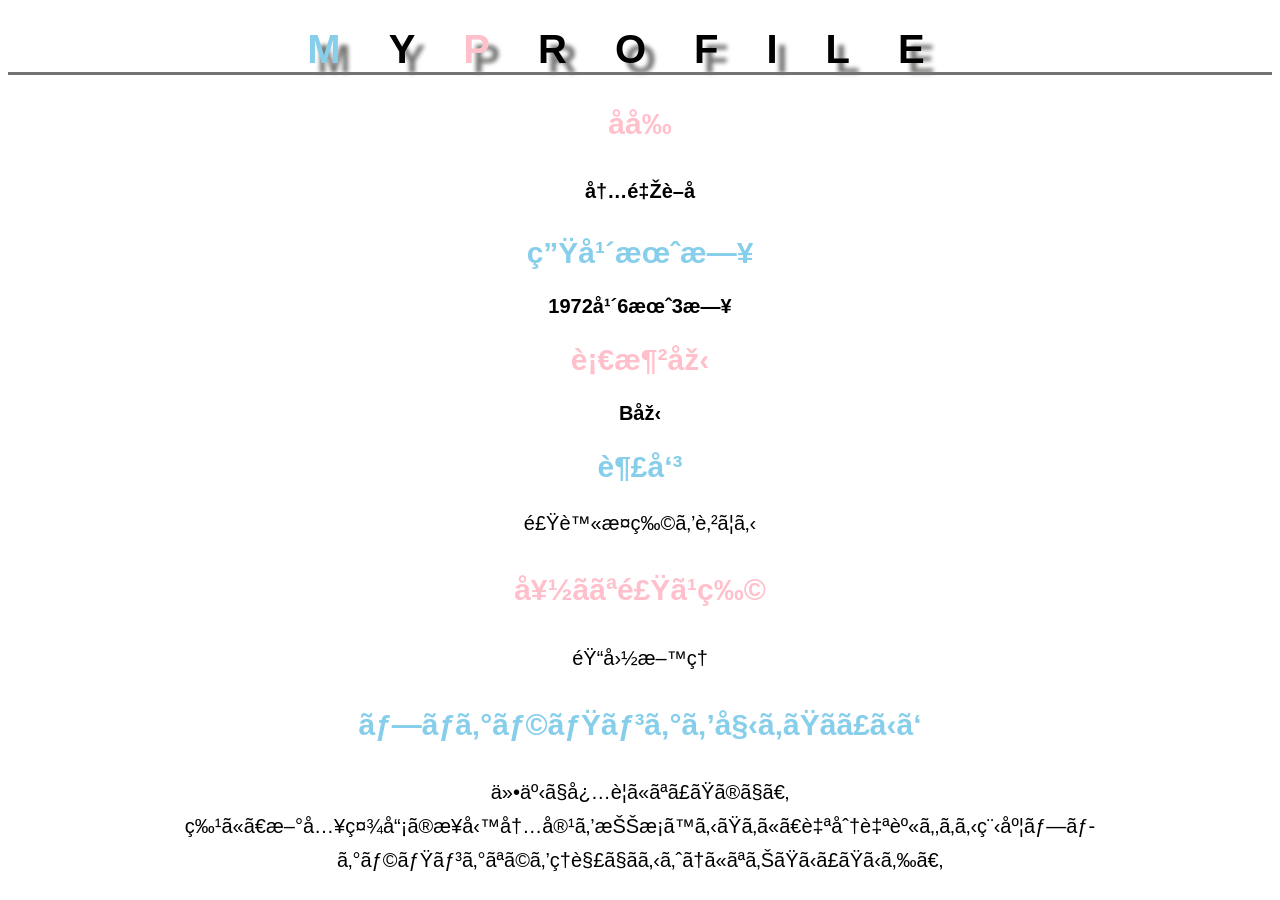
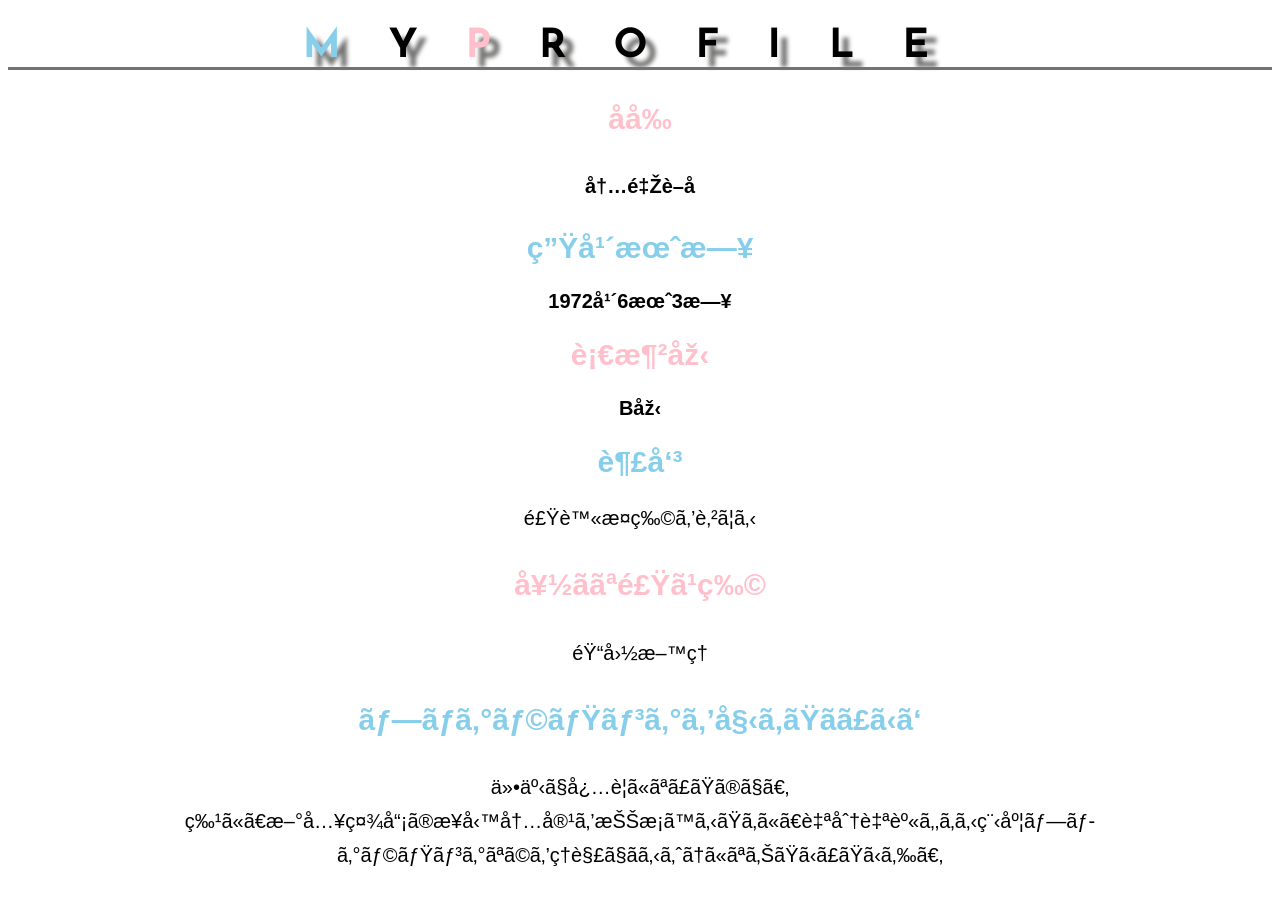
Before and after one commit to Waka-ma/samurai-terakoya, a plain HTML site: page kadai_014/kadai_014.html in a window 1280 px wide. Drawn offline with Linux system fonts and the light colour scheme.

Commit message:
Add files via upload

```diff
--- a/kadai_014/kadai_014.html
+++ b/kadai_014/kadai_014.html
@@ -9,7 +9,9 @@
     <!-- ここでGoogle Fontsを読み込みます-->
     <link rel="preconnect" href="https://fonts.googleapis.com">
     <link rel="preconnect" href="https://fonts.gstatic.com" crossorigin>
-    <link href="https://fonts.googleapis.com/css2?family=Noto+Sans+JP&display=swap" rel="stylesheet">
+    <link href="https://fonts.googleapis.com/css2?family=Josefin+Sans:wght@400;700&display=swap" rel="stylesheet">
+  </head>
+
 </head>
 
 <body>
--- a/kadai_014/style.css
+++ b/kadai_014/style.css
@@ -9,7 +9,7 @@ body {
 }
 
 h1{
-  font: sans-serif;
+  font-family: 'Josefin Sans', sans-serif;
   font-size: 2em;
 }
 
```
Also changed, not shown: kadai_014/スクリーンショット 2024-07-16 17.21.59.png (added).
